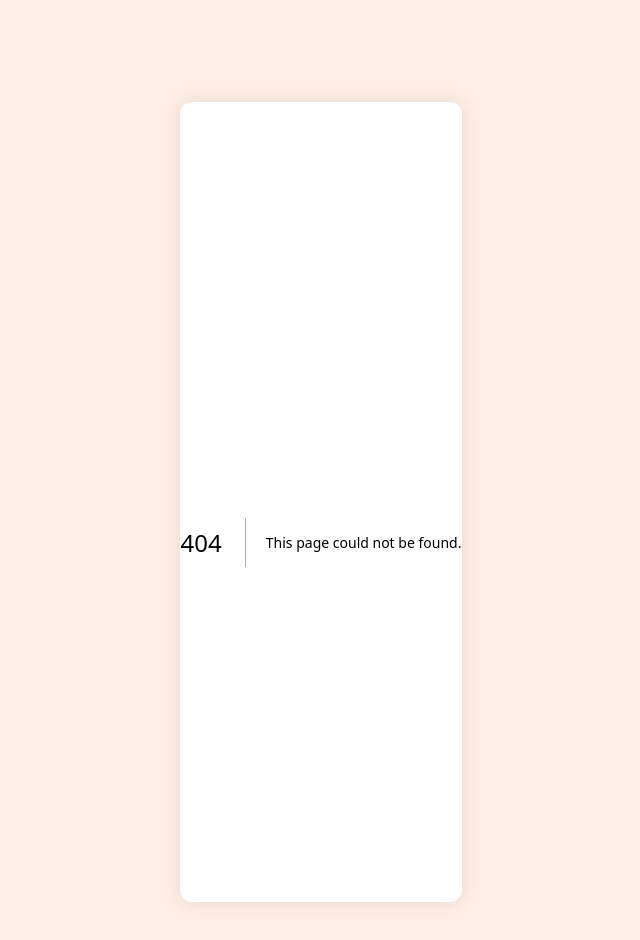
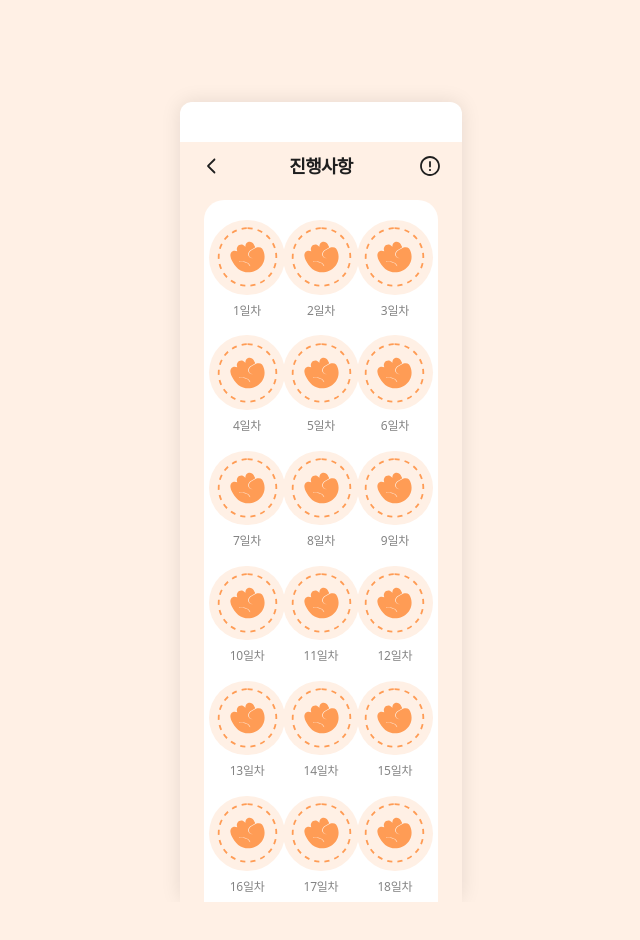
Before and after one commit to Chaellimi/Chaellimi_Web, a Next.js app: page /challenge/1/all in a window 1280 px wide. Before the commit this address had no page. Shown: the whole page, without its empty margins (319-959 px from the left). After the commit the page ends 902 px from the top, so only its background shows below. Built offline with nearby package versions, Linux system fonts and the light colour scheme.

Commit message:
feat(#51) :: 전체보기 페이지 완성

```diff
--- /dev/null
+++ b/src/app/challenge/[id]/all/page.tsx
@@ -0,0 +1,41 @@
+'use client';
+
+import React from 'react';
+import Header from '@/components/shared/Header';
+import { CoinIcon, InfoIcon } from '@public/icons/Challenge/progress';
+import { useParams } from 'next/navigation';
+
+const ALl = () => {
+  const { id } = useParams();
+
+  return (
+    <div className="flex flex-col w-full h-full pb-4 overflow-y-auto bg-primary-light gap-[0.62rem]">
+      <Header
+        type="default"
+        title="진행사항"
+        icon={<InfoIcon />}
+        backClick={`/challenge/${id}/progress`}
+      />
+
+      <div className="flex flex-col gap-[0.62rem] w-full items-center px-6">
+        <div className="w-full px-[0.62rem] py-5 bg-gray-white rounded-[1.25rem]">
+          <div className="grid grid-cols-3 gap-y-4 gap-x-2 justify-items-center">
+            {Array.from({ length: 30 }).map((_, index) => (
+              <div
+                key={index}
+                className="flex flex-col items-center justify-between gap-2"
+              >
+                <div className="bg-primary-light w-fit h-fit p-[0.45rem] rounded-full">
+                  <CoinIcon disabled={false} />
+                </div>
+                <div className="text-gray-500 text-c1">{index + 1}일차</div>
+              </div>
+            ))}
+          </div>
+        </div>
+      </div>
+    </div>
+  );
+};
+
+export default ALl;
```
